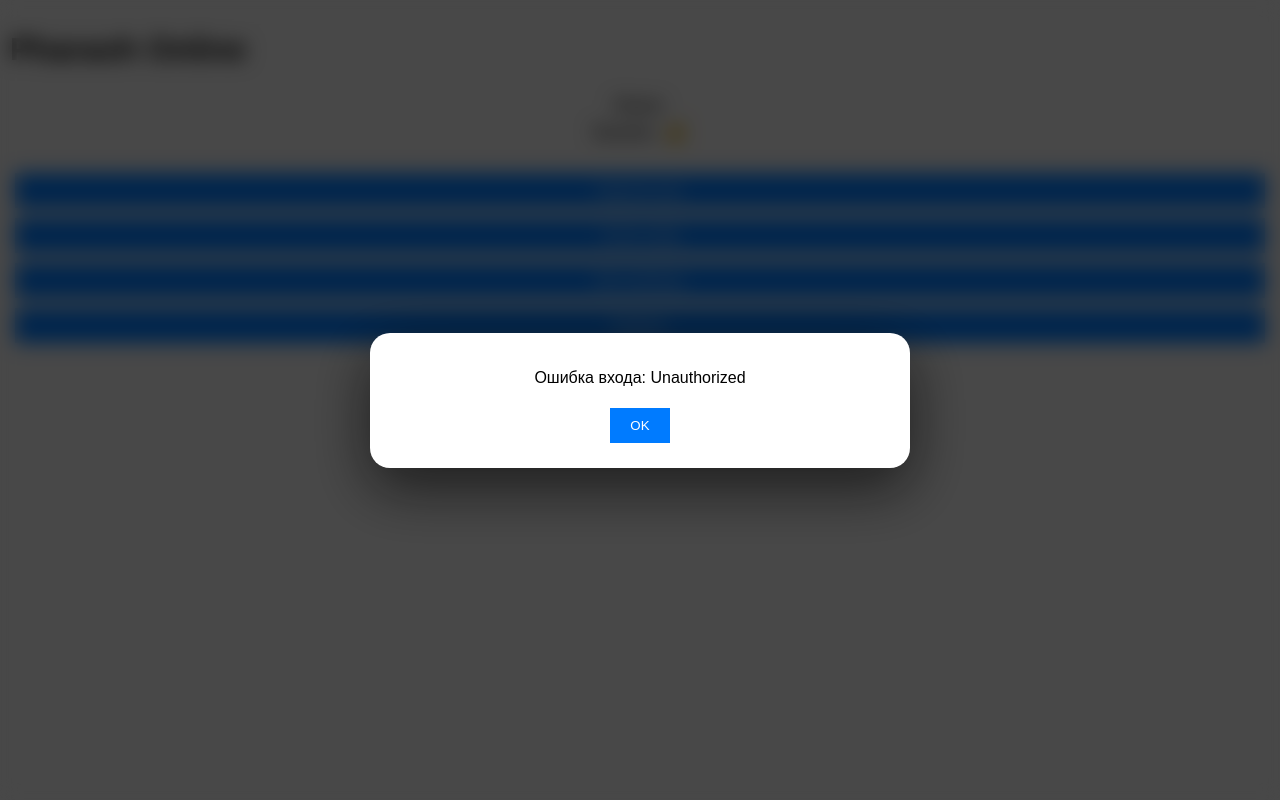
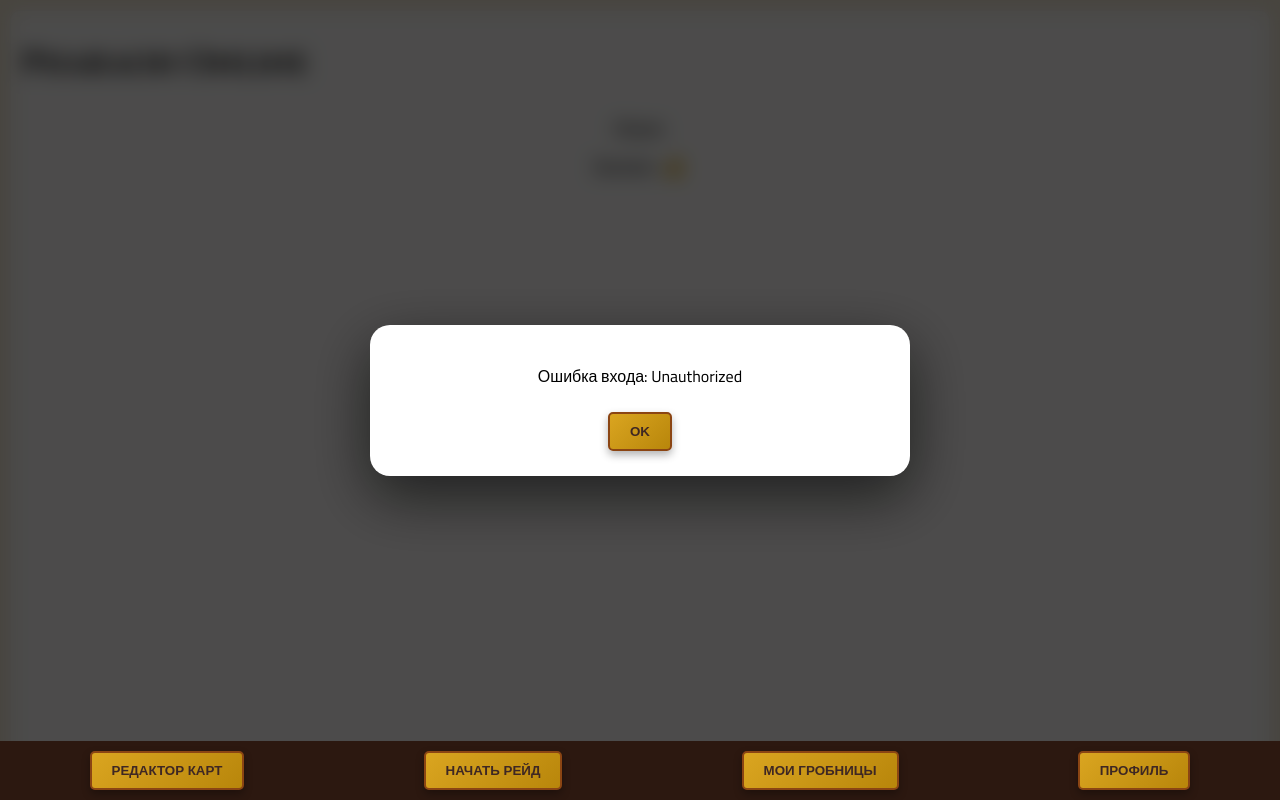
Before and after one commit to S7xawier/Tonb_Riders_Beta, a Flask app: page / in a window 1280 px wide. Run offline with Flask 3, Linux system fonts and the light colour scheme; some libraries are stand-ins or nearby versions.

Commit message:
Редизайн интерфейса в стиле Древнего Египта

```diff
--- a/templates/index.html
+++ b/templates/index.html
@@ -4,24 +4,47 @@
     <meta charset="UTF-8">
     <meta name="viewport" content="width=device-width, initial-scale=1.0">
     <title>Pharaoh Online</title>
+    <link href="https://fonts.googleapis.com/css2?family=Cinzel:wght@400;700&family=Cairo:wght@400;700&display=swap" rel="stylesheet">
     <style>
         body {
-            font-family: Arial, sans-serif;
+            font-family: 'Cairo', sans-serif;
             margin: 0;
             padding: 0;
-            background-color: #f0f0f0;
+            background-color: #f0e6d2;
             display: flex;
             flex-direction: column;
             min-height: 100vh;
+        }
+        h1, h2, h3 {
+            font-family: 'Cinzel', serif;
         }
         .screen {
             display: none;
             flex: 1;
             padding: 10px;
+            padding-bottom: 80px;
+            border-radius: 10px;
+            border: 1px solid #ddd;
+            background-color: rgba(255,255,255,0.9);
+            margin: 10px;
         }
         .screen.active {
             display: flex;
             flex-direction: column;
+        }
+        .bottom-nav {
+            position: fixed;
+            bottom: 0;
+            left: 0;
+            width: 100%;
+            background-color: #2c1810;
+            display: flex;
+            justify-content: space-around;
+            padding: 10px 0;
+            z-index: 1000;
+        }
+        .bottom-nav button {
+            margin: 0;
         }
         .grid {
             display: grid;
@@ -206,14 +229,30 @@
         button {
             padding: 10px 20px;
             margin: 5px;
-            border: none;
-            background-color: #007bff;
-            color: white;
+            border: 2px solid #8b4513;
+            background: linear-gradient(135deg, #daa520, #b8860b);
+            color: #3e2723;
+            font-weight: bold;
+            text-transform: uppercase;
             cursor: pointer;
+            box-shadow: 0 4px 8px rgba(0,0,0,0.3);
+            transition: transform 0.2s, box-shadow 0.2s;
+            border-radius: 5px;
+        }
+        button:hover {
+            transform: translateY(-2px);
+            box-shadow: 0 6px 12px rgba(0,0,0,0.4);
+        }
+        button:active {
+            transform: translateY(0);
+            box-shadow: 0 2px 4px rgba(0,0,0,0.3);
         }
         button:disabled {
-            background-color: #ccc;
+            background: #696969;
+            color: #ccc;
             cursor: not-allowed;
+            box-shadow: none;
+            transform: none;
         }
         .timer {
             font-size: 24px;
@@ -260,10 +299,6 @@
             <p>Игрок: <span id="username"></span></p>
             <p>Баланс: <span id="balance"></span> 💰</p>
         </div>
-        <button onclick="showScreen('editor')">Редактор карт</button>
-        <button onclick="startRaid()">Начать рейд</button>
-        <button onclick="showScreen('tombs')">Мои гробницы</button>
-        <button onclick="showScreen('profile')">Профиль</button>
     </div>
 
     <div id="editor-screen" class="screen">
@@ -911,5 +946,11 @@
 
         document.getElementById('onboard-btn').addEventListener('click', onboard);
     </script>
+    <nav class="bottom-nav">
+        <button onclick="showScreen('editor')">Редактор карт</button>
+        <button onclick="startRaid()">Начать рейд</button>
+        <button onclick="showScreen('tombs')">Мои гробницы</button>
+        <button onclick="showScreen('profile')">Профиль</button>
+    </nav>
 </body>
 </html>
```
